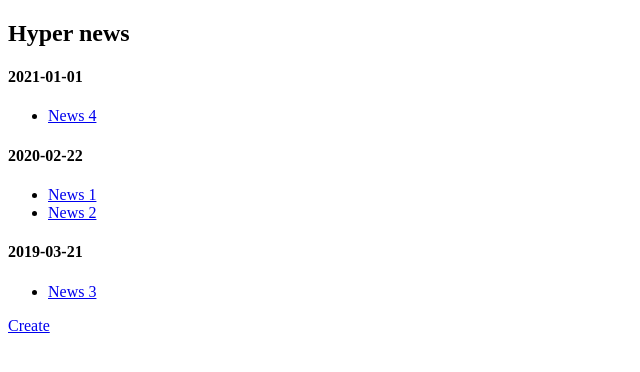
After one commit to alcala21/hypernews-portal, a Django app: page /news/ in a window 1280 px wide. The commit adds this page. Shown: the top 372 px of the page, without its empty margins (0-640 px from the left). Run offline with Django 3.2, Linux system fonts and the light colour scheme.

Commit message:
Stage 3/5. Main page.

```diff
--- a/hypernews/urls.py
+++ b/hypernews/urls.py
@@ -15,11 +15,11 @@ Including another URLconf
 """
 from django.contrib import admin
 from django.urls import path
-from news.views import NewsView, ArticleView
+from news.views import BaseView, NewsView, ArticleView
 
 urlpatterns = [
     path('admin/', admin.site.urls),
-    path('', NewsView.as_view(), name='News'),
-    path('news', NewsView.as_view(), name='NewsHome'),
+    path('', BaseView.as_view(), name='Base'),
+    path('news/', NewsView.as_view(), name='News'),
     path('news/<int:link_id>/', ArticleView.as_view(), name='Article')
 ]
--- a/news.json
+++ b/news.json
@@ -1,23 +1,26 @@
 [
   {
     "created": "2020-02-22 16:40:00",
-    "text": "A new star appeared in the sky.",
-    "title": "A star is born",
-    "link": 9234732
-  },
-  {"created": "2020-02-09 14:15:10",
     "text": "Text of the news 1",
     "title": "News 1",
     "link": 1
-},
-  {"created": "2020-02-10 14:15:10",
+  },
+  {
+    "created": "2020-02-22 14:00:00",
     "text": "Text of the news 2",
     "title": "News 2",
     "link": 2
-},
-  {"created": "2020-02-09 16:15:10",
+  },
+  {
+    "created": "2019-03-21 01:40:00",
     "text": "Text of the news 3",
     "title": "News 3",
     "link": 3
-}
+  },
+  {
+    "created": "2021-01-01 01:01:00",
+    "text": "Text of the news 4",
+    "title": "News 4",
+    "link": 4
+  }
 ]
--- /dev/null
+++ b/news/templates/news/news.html
@@ -0,0 +1,16 @@
+<!DOCTYPE html>
+<title>HyperNews</title>
+<h2>Hyper news</h2>
+<body>
+{% for articles in articles_dict %}
+    <h4>{{articles.created}}</h4>
+
+    <ul>
+    {% for article in articles.news %}
+      <li><a target="_blank" href="/news/{{article.link}}/">{{article.title}}</a></li>
+    {% endfor %}
+    </ul>
+{% endfor %}
+
+<a target="_blank" href="/news/create/">Create</a>
+</body>
--- a/news/views.py
+++ b/news/views.py
@@ -1,27 +1,46 @@
 from django.conf import settings
 from django.shortcuts import render
 from django.views import View
-from django.http import Http404
+from django.http import Http404, HttpResponse
 import json
 
+with open(settings.NEWS_JSON_PATH) as f:
+    articles = json.load(f)
+# Create your views here.
 
 
-
-# Create your views here.
-class NewsView(View):
+class BaseView(View):
     def get(self, request, *args, **kwargs):
         return render(
             request, 'news/index.html'
-            )
+        )
+
+
+class NewsView(View):
+    def get(self, request, *args, **kwargs):
+        news_dict = {}
+        for article in articles:
+            date_value = article['created'].split(' ')[0]
+            if news_dict.get(date_value, 0) == 0:
+                news_dict[date_value] = [article]
+            else:
+                news_dict[date_value].append(article)
+
+        datelist = sorted({x['created'].split(" ")[0] for x in articles},
+                          reverse=True)
+        news_list = []
+        for _date in datelist:
+            date_news = {'created': _date, 'news': news_dict[_date]}
+            news_list.append(date_news)
+
+        return render(request, "news/news.html", context={
+            'articles_dict': news_list
+        })
 
 
 class ArticleView(View):
     def get(self, request, link_id, *args, **kwargs):
-        with open(settings.NEWS_JSON_PATH) as f:
-            articles = json.load(f)
-
         for article in articles:
-            print(article['link'], link_id)
             if article['link'] == link_id:
                 return render(
                     request, 'news/article.html',
```
Also changed, not shown: news/templates/news/index.html (line endings or trailing spaces).
